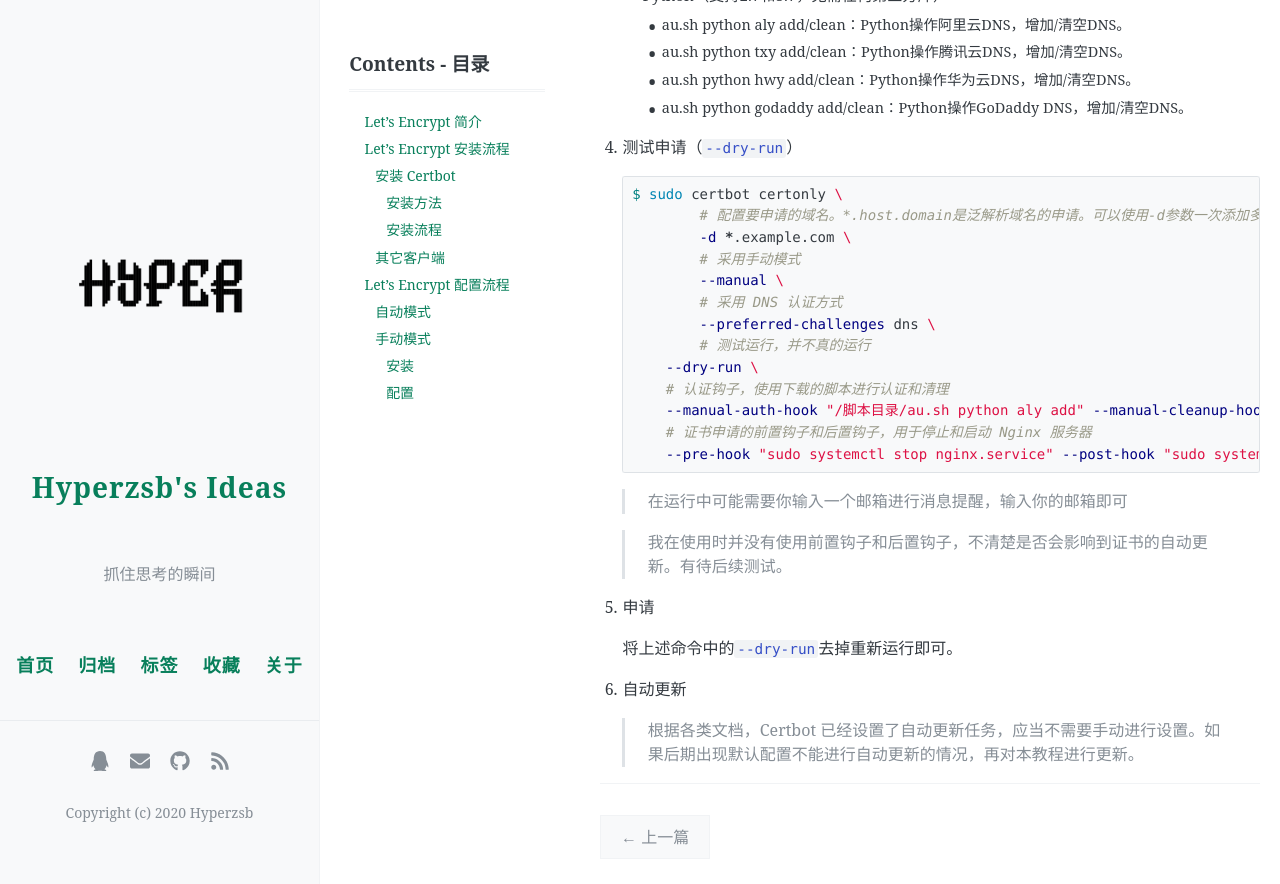
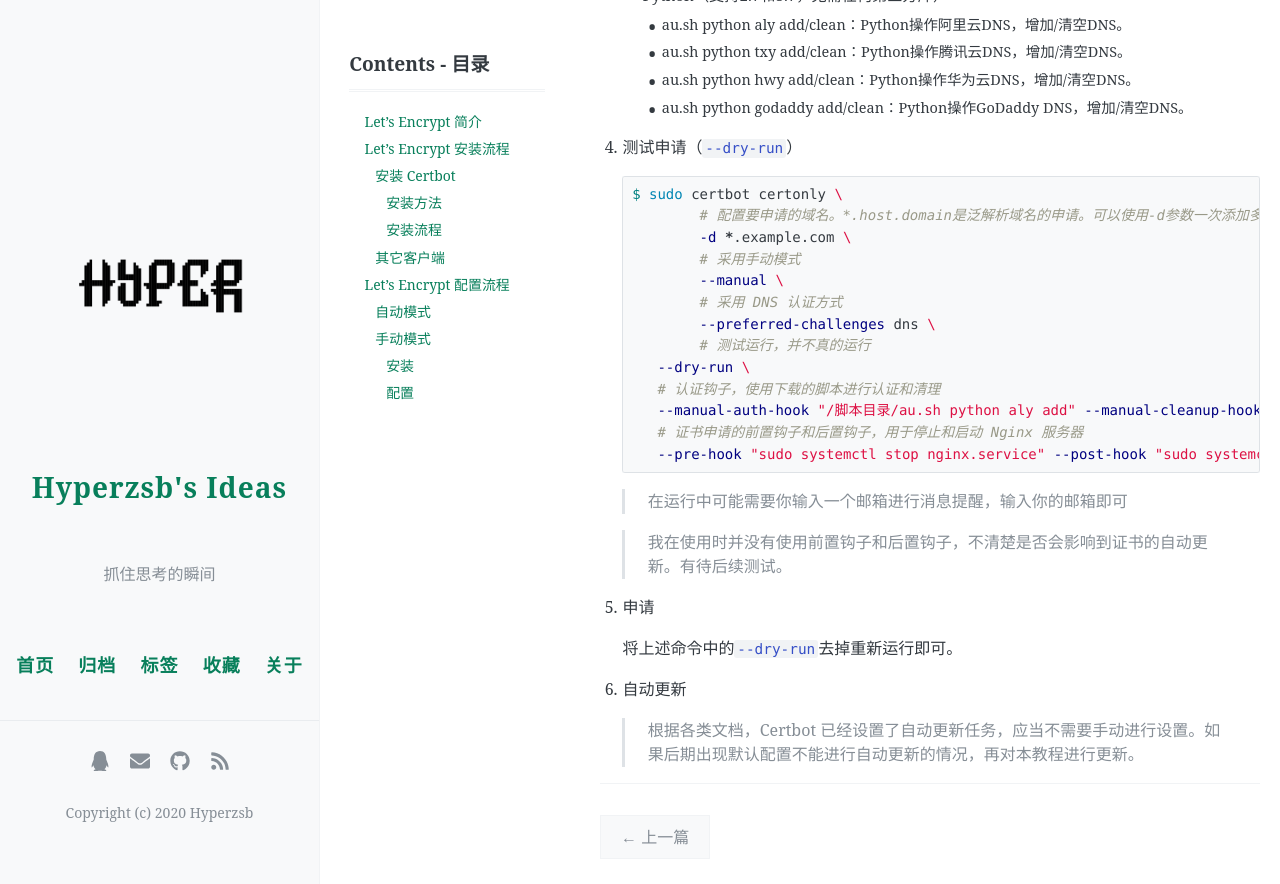
Before and after one commit to Hyperzsb/blog, a Jekyll site: the page built from _posts/2020-07-08-aliyun-letsencrypt-init.md, in a window 1280 px wide and 900 px high, scrolled down 3215 px. Shown: the top 884 px of the window. Built offline with Jekyll 4.4.1, drawn with Linux system fonts in a browser that asks for light colours; comment, search, counter and statistics services are not loaded.

````diff
--- a/_posts/2020-07-08-aliyun-letsencrypt-init.md
+++ b/_posts/2020-07-08-aliyun-letsencrypt-init.md
@@ -145,11 +145,11 @@ $ chmod 0777 au.sh
    	# 采用 DNS 认证方式
    	--preferred-challenges dns \
    	# 测试运行，并不真的运行
-       --dry-run \
-       # 认证钩子，使用下载的脚本进行认证和清理
-       --manual-auth-hook "/脚本目录/au.sh python aly add" --manual-cleanup-hook "/脚本目录/au.sh python aly clean"
-       # 证书申请的前置钩子和后置钩子，用于停止和启动 Nginx 服务器
-       --pre-hook "sudo systemctl stop nginx.service" --post-hook "sudo systemctl start nginx.service"
+      --dry-run \
+      # 认证钩子，使用下载的脚本进行认证和清理
+      --manual-auth-hook "/脚本目录/au.sh python aly add" --manual-cleanup-hook "/脚本目录/au.sh python aly clean" \
+      # 证书申请的前置钩子和后置钩子，用于停止和启动 Nginx 服务器
+      --pre-hook "sudo systemctl stop nginx.service" --post-hook "sudo systemctl start nginx.service"
    ```
 
    > 在运行中可能需要你输入一个邮箱进行消息提醒，输入你的邮箱即可
````
